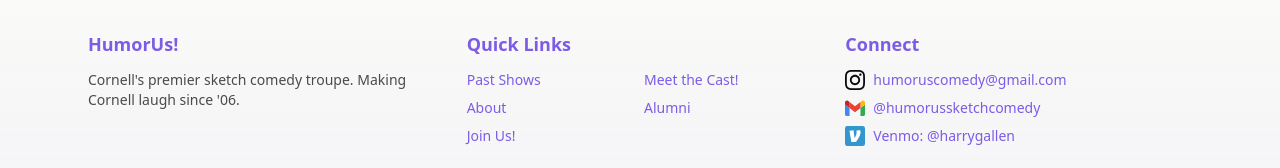
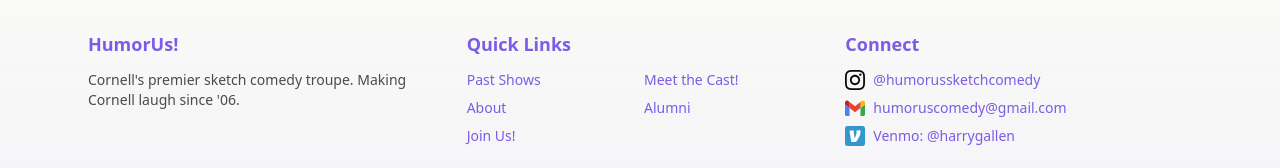
Before and after one commit to hwg2004/Humor-Us-Site, a Next.js app: page / in a window 1280 px wide. Shown: the part 2306-2474 px from the top of the page. Built offline with nearby package versions, Linux system fonts and the light colour scheme; no server answers.

Commit message:
Fix layout

```diff
--- a/app/layout.tsx
+++ b/app/layout.tsx
@@ -128,7 +128,7 @@ export default function RootLayout({
                 <h3 className="font-bold text-lg mb-3 text-[var(--color-accent)]">Connect</h3>
                 <div className="space-y-2">
                   <a
-                    href="mailto:humoruscomedy@gmail.com"
+                    href="https://www.instagram.com/humorussketchcomedy/"
                     className="flex items-center gap-2 text-sm text-black/70 dark:text-white/70 hover:text-[var(--color-accent)] transition-colors"
                   >
                      <Image
@@ -138,10 +138,11 @@ export default function RootLayout({
                         height={20}
                         className="hover:opacity-80 transition-opacity"
                       />
-                    <span>humoruscomedy@gmail.com</span>
+                    <span>@humorussketchcomedy</span>
                   </a>
                   <a
-                    href="https://www.instagram.com/humorussketchcomedy/"
+
+                    href="mailto:humoruscomedy@gmail.com"
                     target="_blank"
                     rel="noopener noreferrer"
                     className="flex items-center gap-2 text-sm text-black/70 dark:text-white/70 hover:text-[var(--color-accent)] transition-colors"
@@ -153,7 +154,7 @@ export default function RootLayout({
                       height={20}
                       className="hover:opacity-80 transition-opacity"
                     />
-                    <span>@humorussketchcomedy</span>
+                    <span>humoruscomedy@gmail.com</span>
                   </a>
                   <a
                     href="https://venmo.com/u/harrygallen"
```
